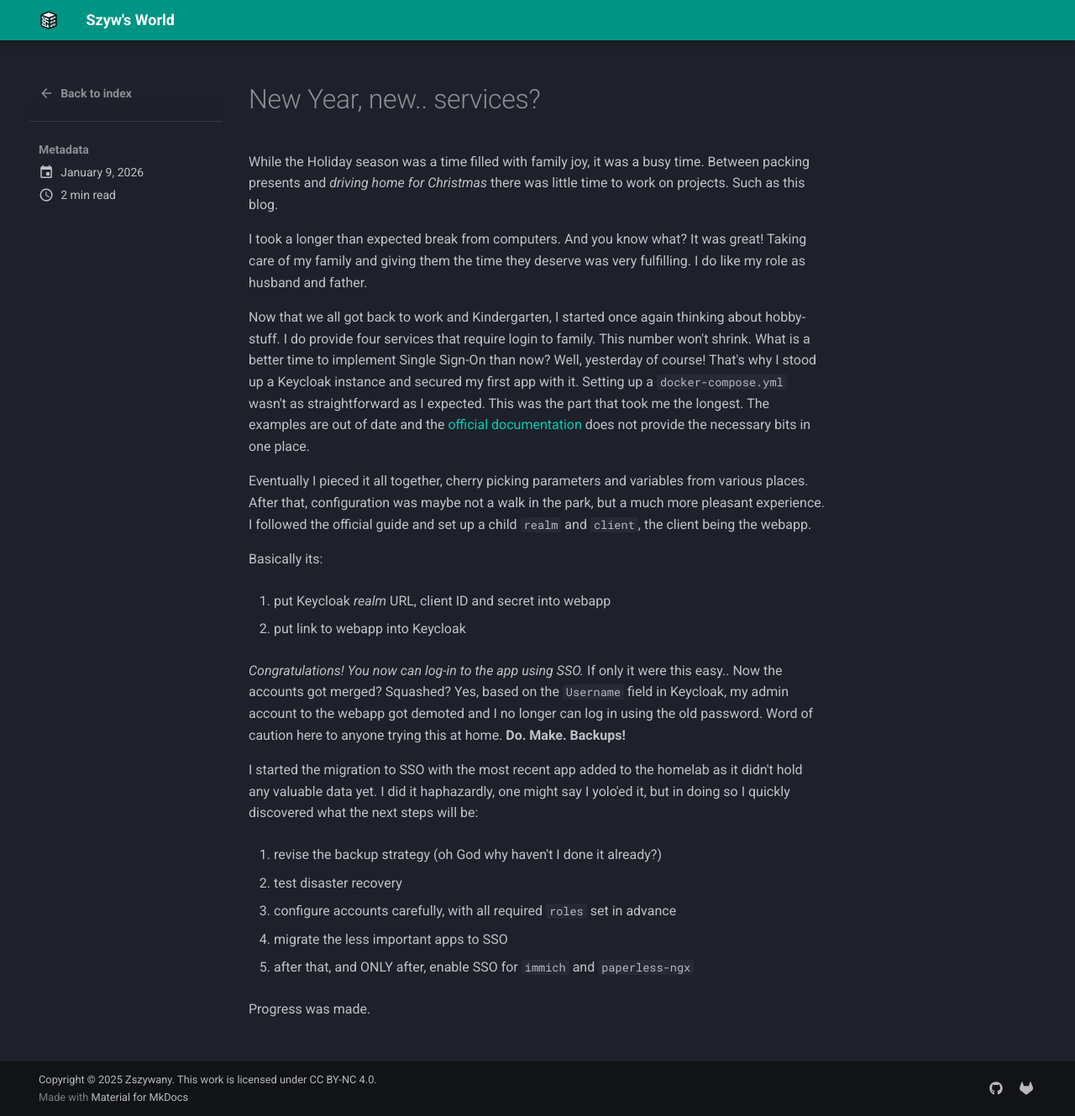
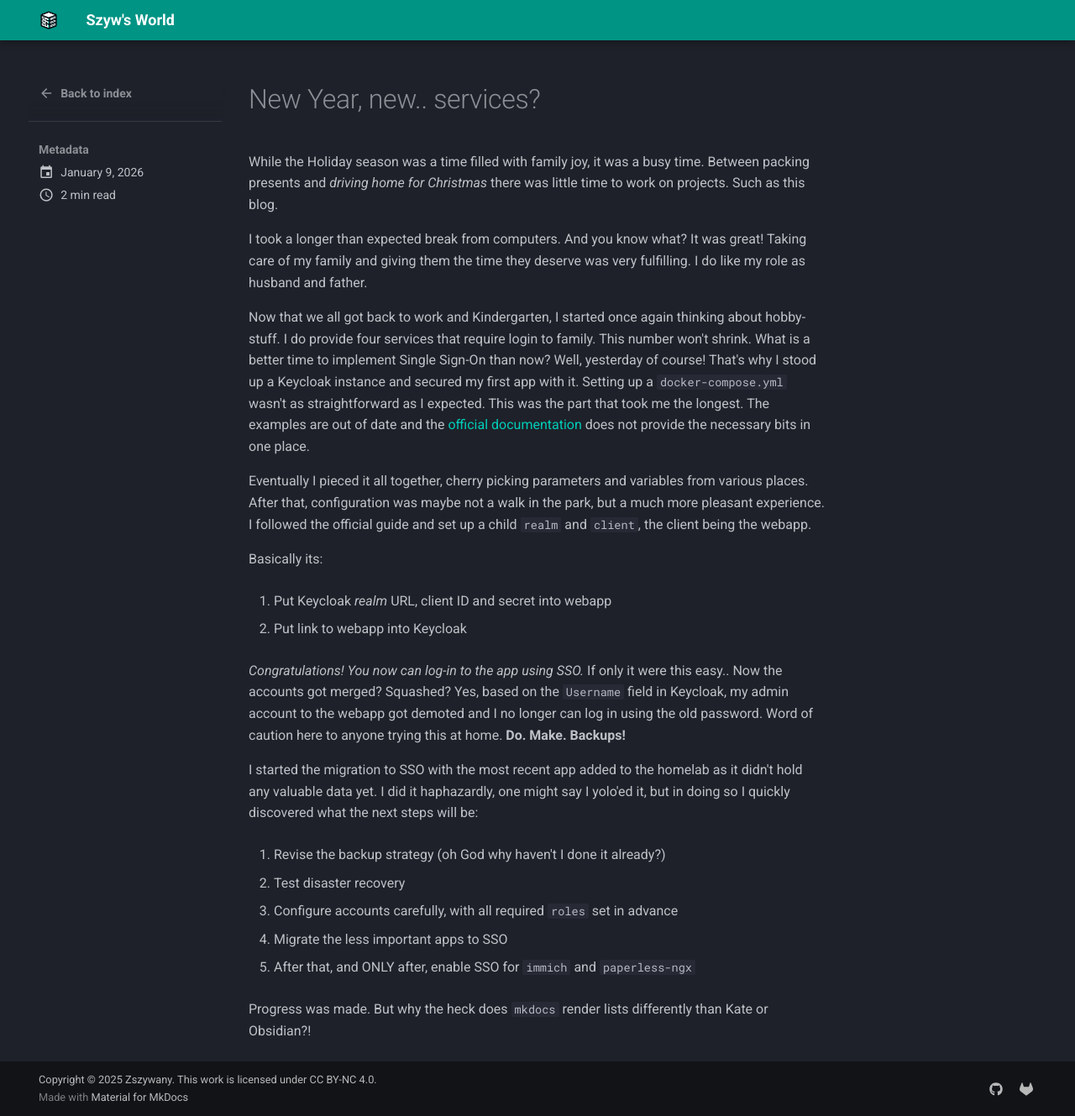
Before and after one commit to Zszywany/website, an MkDocs documentation site: the page built from docs/blog/posts/New Year, new.. services?.md, in a window 1280 px wide and 1329 px high. Shown: the whole window at 84% size. Built offline with MkDocs 1.6.1 and Material for MkDocs 9.7.7, drawn with Linux system fonts in a browser that asks for light colours.

Commit message:
corrections

```diff
--- a/docs/blog/posts/New Year, new.. services?.md
+++ b/docs/blog/posts/New Year, new.. services?.md
@@ -16,23 +16,23 @@ After that, configuration was maybe not a walk in the park, but a much more plea
 
 Basically its:
 
-1. put Keycloak *realm* URL, client ID and secret into webapp
+1. Put Keycloak *realm* URL, client ID and secret into webapp
 
-2. put link to webapp into Keycloak
+2. Put link to webapp into Keycloak
 
 *Congratulations! You now can log-in to the app using SSO.* If only it were this easy..
 Now the accounts got merged? Squashed? Yes, based on the `Username` field in Keycloak, my admin account to the webapp got demoted and I no longer can log in using the old password. Word of caution here to anyone trying this at home. **Do. Make. Backups!**
 
 I started the migration to SSO with the most recent app added to the homelab as it didn't hold any valuable data yet. I did it haphazardly, one might say I yolo'ed it, but in doing so I quickly discovered what the next steps will be:
 
-1. revise the backup strategy (oh God why haven't I done it already?)
+1. Revise the backup strategy (oh God why haven't I done it already?)
 
-2. test disaster recovery
+2. Test disaster recovery
 
-3. configure accounts carefully, with all required `roles` set in advance
+3. Configure accounts carefully, with all required `roles` set in advance
 
-4. migrate the less important apps to SSO
+4. Migrate the less important apps to SSO
 
-5. after that, and ONLY after, enable SSO for `immich` and `paperless-ngx`
+5. After that, and ONLY after, enable SSO for `immich` and `paperless-ngx`
 
-Progress was made.
+Progress was made. But why the heck does `mkdocs` render lists differently than Kate or Obsidian?!
```
